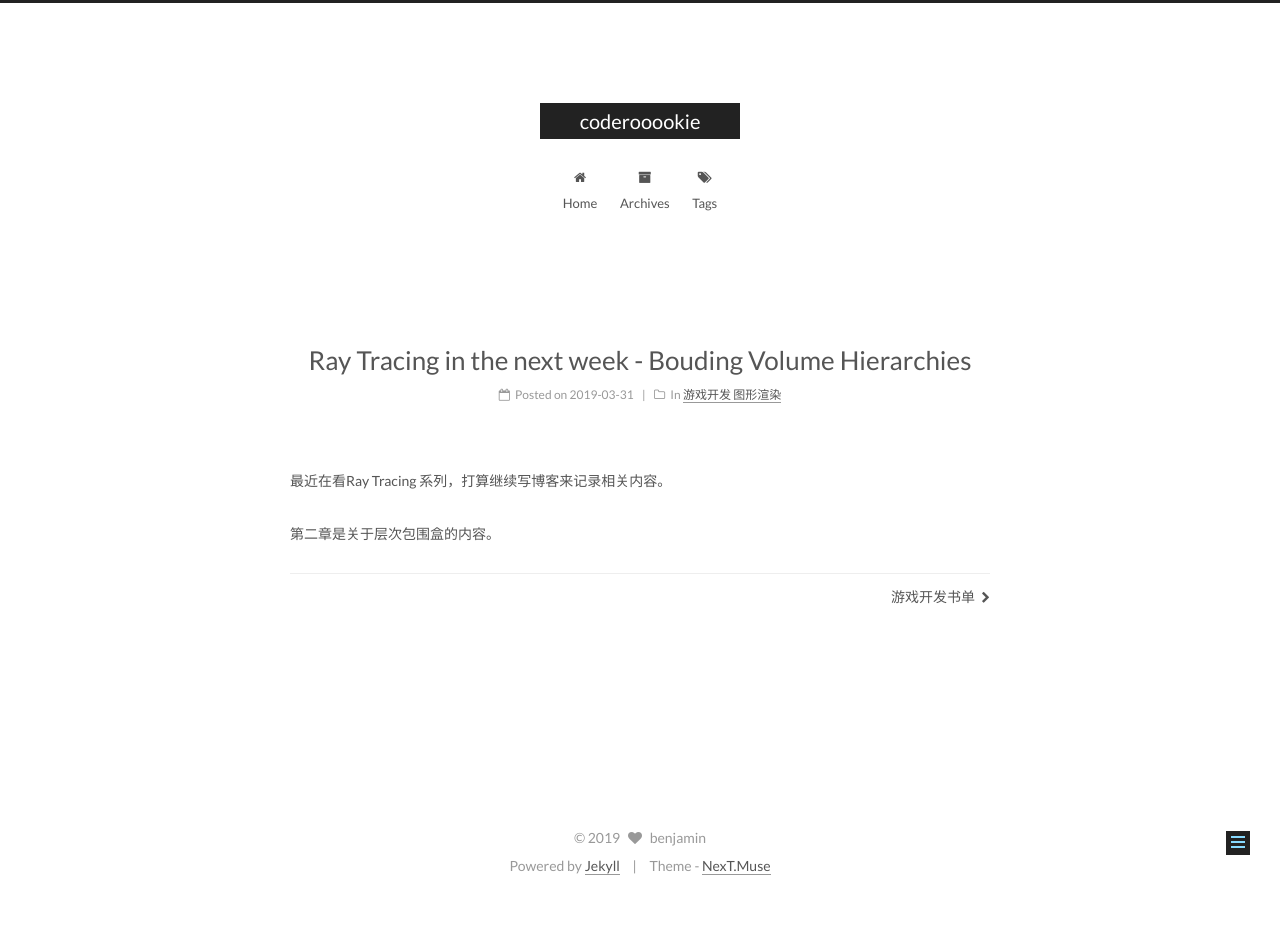
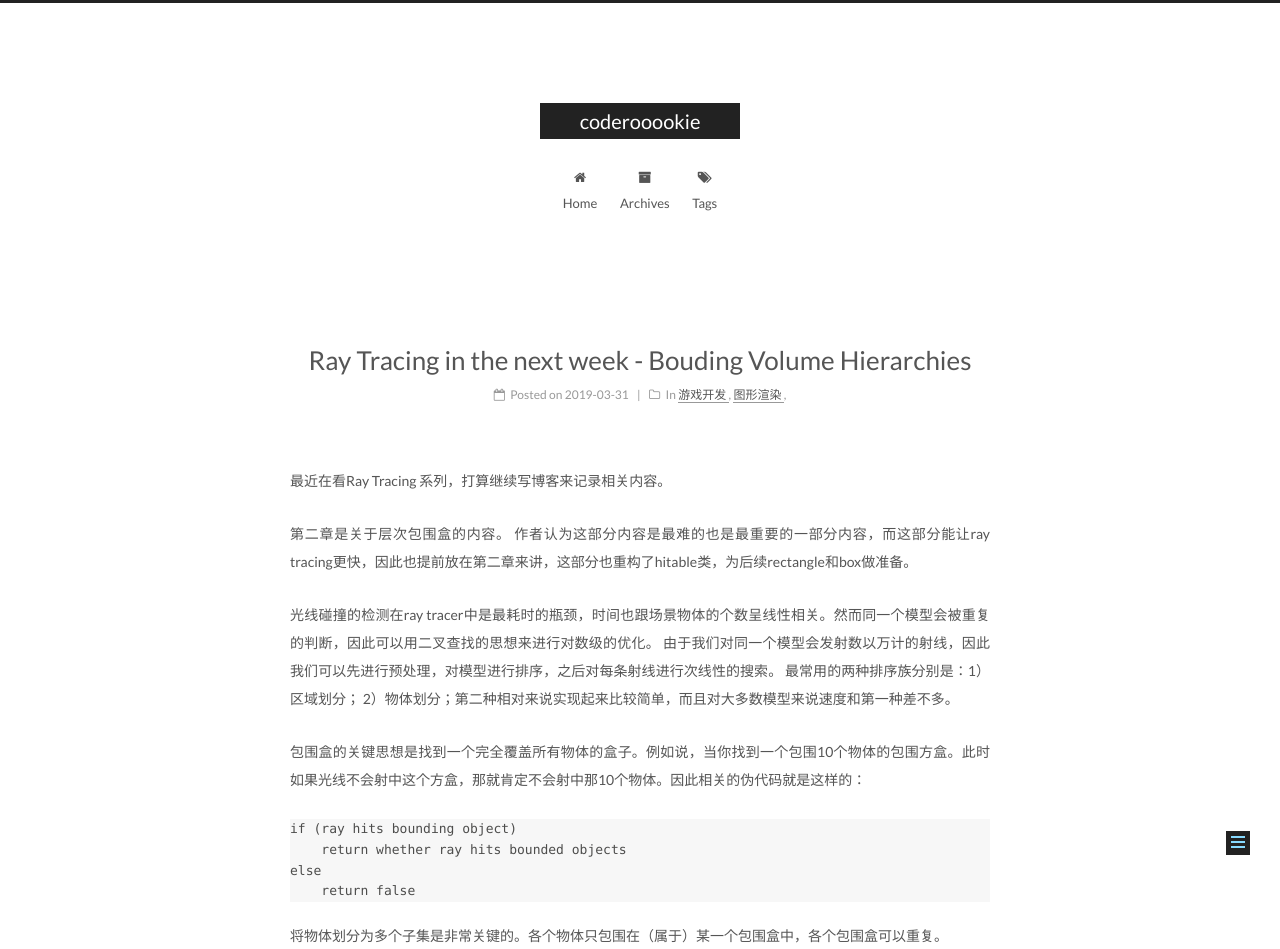
Before and after one commit to coderooookie/coderooookie.github.io, a Jekyll site: the page built from _posts/2019-3-31-RayTracing2-2.md, in a window 1280 px wide. Shown: the top 949 px of the page. Built offline with Jekyll 4.4.1, drawn with Linux system fonts in a browser that asks for light colours; before the commit the page ends 900 px from its top, so only the background shows below that; grey boxes are pictures that could not be loaded.

Commit message:
增加配图试试看!

````diff
--- a/_posts/2019-3-31-RayTracing2-2.md
+++ b/_posts/2019-3-31-RayTracing2-2.md
@@ -2,8 +2,24 @@
 title: Ray Tracing in the next week - Bouding Volume Hierarchies
 date: 2019-3-31 10:59
 categories:
-- 游戏开发 图形渲染
+- 游戏开发
+- 图形渲染
 ---
 最近在看Ray Tracing 系列，打算继续写博客来记录相关内容。
 
 第二章是关于层次包围盒的内容。
+作者认为这部分内容是最难的也是最重要的一部分内容，而这部分能让ray tracing更快，因此也提前放在第二章来讲，这部分也重构了hitable类，为后续rectangle和box做准备。
+
+光线碰撞的检测在ray tracer中是最耗时的瓶颈，时间也跟场景物体的个数呈线性相关。然而同一个模型会被重复的判断，因此可以用二叉查找的思想来进行对数级的优化。
+由于我们对同一个模型会发射数以万计的射线，因此我们可以先进行预处理，对模型进行排序，之后对每条射线进行次线性的搜索。
+最常用的两种排序族分别是：1）区域划分； 2）物体划分；第二种相对来说实现起来比较简单，而且对大多数模型来说速度和第一种差不多。
+
+包围盒的关键思想是找到一个完全覆盖所有物体的盒子。例如说，当你找到一个包围10个物体的包围方盒。此时如果光线不会射中这个方盒，那就肯定不会射中那10个物体。因此相关的伪代码就是这样的：
+``` github
+if (ray hits bounding object)
+    return whether ray hits bounded objects
+else
+    return false
+```
+将物体划分为多个子集是非常关键的。各个物体只包围在（属于）某一个包围盒中，各个包围盒可以重复。
+![包围盒示意图](https://github.com/coderooookie/coderooookie.github.io/tree/master/img/2-2-1.png)
````
Also changed, not shown: img/2-2-1.jpg (added).
